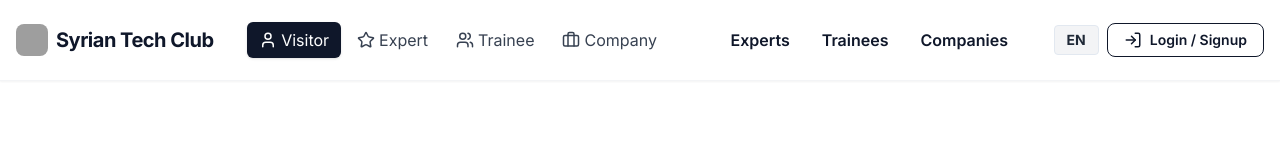
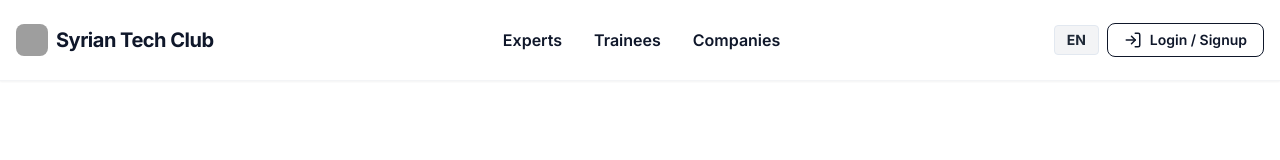
Before and after one commit to shadi-almilhem/syria-tech-hub-connect-11, a React (Vite) app: page / in a window 1280 px wide. Shown: the top 160 px of the page. Built offline with nearby package versions, Linux system fonts and the light colour scheme; grey boxes are pictures that could not be loaded.

Commit message:
Fix navbar duplicate links
Remove duplicate navigation links in the navbar and ensure the navbar is always visible.

```diff
--- a/src/components/NavBar.tsx
+++ b/src/components/NavBar.tsx
@@ -1,14 +1,7 @@
 
-import { LogIn, User, Users, Briefcase, Star, Building2 } from "lucide-react";
+import { LogIn } from "lucide-react";
 import LanguageSwitcher from "./LanguageSwitcher";
 import { Link } from "react-router-dom";
-
-const roles = [
-  { name: "Visitor", icon: User },
-  { name: "Expert", icon: Star },
-  { name: "Trainee", icon: Users },
-  { name: "Company", icon: Briefcase },
-];
 
 const pages = [
   { name: "Experts", path: "/experts" },
@@ -16,13 +9,7 @@ const pages = [
   { name: "Companies", path: "/companies" },
 ];
 
-export default function NavBar({
-  currentRole = "Visitor",
-  onRoleChange,
-}: {
-  currentRole?: string;
-  onRoleChange?: (role: string) => void;
-}) {
+export default function NavBar() {
   return (
     <header className="w-full bg-white/90 backdrop-blur-sm shadow-sm sticky top-0 z-40 border-b border-gray-100">
       <nav className="container max-w-screen-2xl mx-auto px-4 flex items-center justify-between h-20">
@@ -30,23 +17,6 @@ export default function NavBar({
           <img src="/logo.svg" alt="Syrian Tech Club" className="w-8 h-8 rounded-lg" />
           Syrian Tech Club
         </a>
-        <ul className="flex items-center gap-1">
-          {roles.map((role) => (
-            <li key={role.name}>
-              <button
-                className={`flex items-center gap-1 px-3 py-1.5 rounded-md font-medium transition-colors
-                  ${currentRole === role.name
-                  ? "bg-primary text-white shadow"
-                  : "hover:bg-gray-100 text-gray-700"}
-                `}
-                onClick={() => onRoleChange?.(role.name)}
-              >
-                <role.icon size={18} />
-                <span className="hidden md:inline">{role.name}</span>
-              </button>
-            </li>
-          ))}
-        </ul>
         <ul className="flex items-center gap-2 ml-4">
           {pages.map((page) => (
             <li key={page.name}>
```
